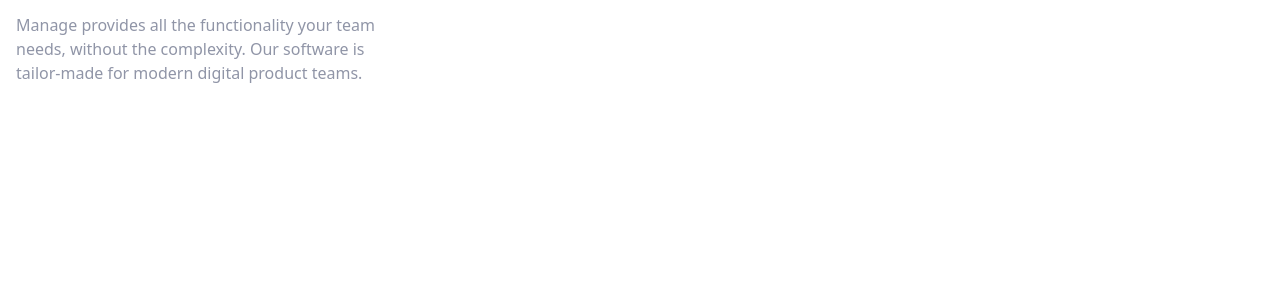
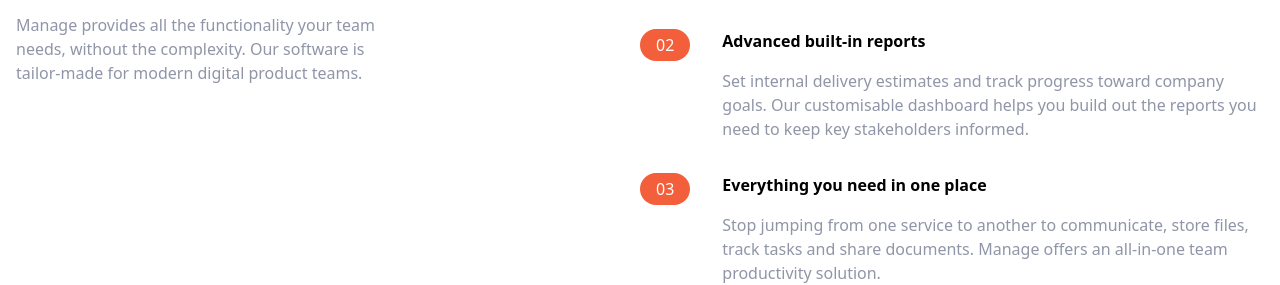
Before and after one commit to ArnaudHalvick/tailwind-css-page, a website: page src/index.html in a window 1280 px wide. Shown: the part 812-1097 px from the top of the page. Before the commit the page ends 897 px from the top, so only its background shows below. Drawn offline with Linux system fonts and the light colour scheme.

Commit message:
Add 02 and 03 list items for features section

```diff
--- a/src/index.html
+++ b/src/index.html
@@ -92,7 +92,7 @@
         <div class="flex flex-col space-y-8 md:w-1/2">
           <!-- List Item 1 -->
           <div
-            class="flex flex-col space-y--3 md:space-y-0 md:space-x-6 md:flex-row"
+            class="flex flex-col space-y-3 md:space-y-0 md:space-x-6 md:flex-row"
           >
             <!-- Heading -->
             <div
@@ -122,6 +122,70 @@
               </p>
             </div>
           </div>
+
+          <!-- List Item 2 -->
+          <div
+            class="flex flex-col space-y-3 md:space-y-0 md:space-x-6 md:flex-row"
+          >
+            <!-- Heading -->
+            <div
+              class="rounded-l-full bg-bright-red-sup-light md:bg-transparent"
+            >
+              <div class="flex items-center space-x-2">
+                <div
+                  class="px-4 py-2 text-white rounded-full md:py-1 bg-bright-red"
+                >
+                  02
+                </div>
+                <h3 class="text-base font-bold md:mb-4 md:hidden">
+                  Advanced built-in reports
+                </h3>
+              </div>
+            </div>
+
+            <div>
+              <h3 class="hidden font-bold mb-4 md:block">
+                Advanced built-in reports
+              </h3>
+              <p class="text-dark-grayish-blue">
+                Set internal delivery estimates and track progress toward
+                company goals. Our customisable dashboard helps you build out
+                the reports you need to keep key stakeholders informed.
+              </p>
+            </div>
+          </div>
+
+          <!-- List Item 3 -->
+          <div
+            class="flex flex-col space-y-3 md:space-y-0 md:space-x-6 md:flex-row"
+          >
+            <!-- Heading -->
+            <div
+              class="rounded-l-full bg-bright-red-sup-light md:bg-transparent"
+            >
+              <div class="flex items-center space-x-2">
+                <div
+                  class="px-4 py-2 text-white rounded-full md:py-1 bg-bright-red"
+                >
+                  03
+                </div>
+                <h3 class="text-base font-bold md:mb-4 md:hidden">
+                  Everything you need in one place
+                </h3>
+              </div>
+            </div>
+
+            <div>
+              <h3 class="hidden font-bold mb-4 md:block">
+                Everything you need in one place
+              </h3>
+              <p class="text-dark-grayish-blue">
+                Stop jumping from one service to another to communicate, store
+                files, track tasks and share documents. Manage offers an
+                all-in-one team productivity solution.
+              </p>
+            </div>
+          </div>
         </div>
       </div>
     </section>
```
